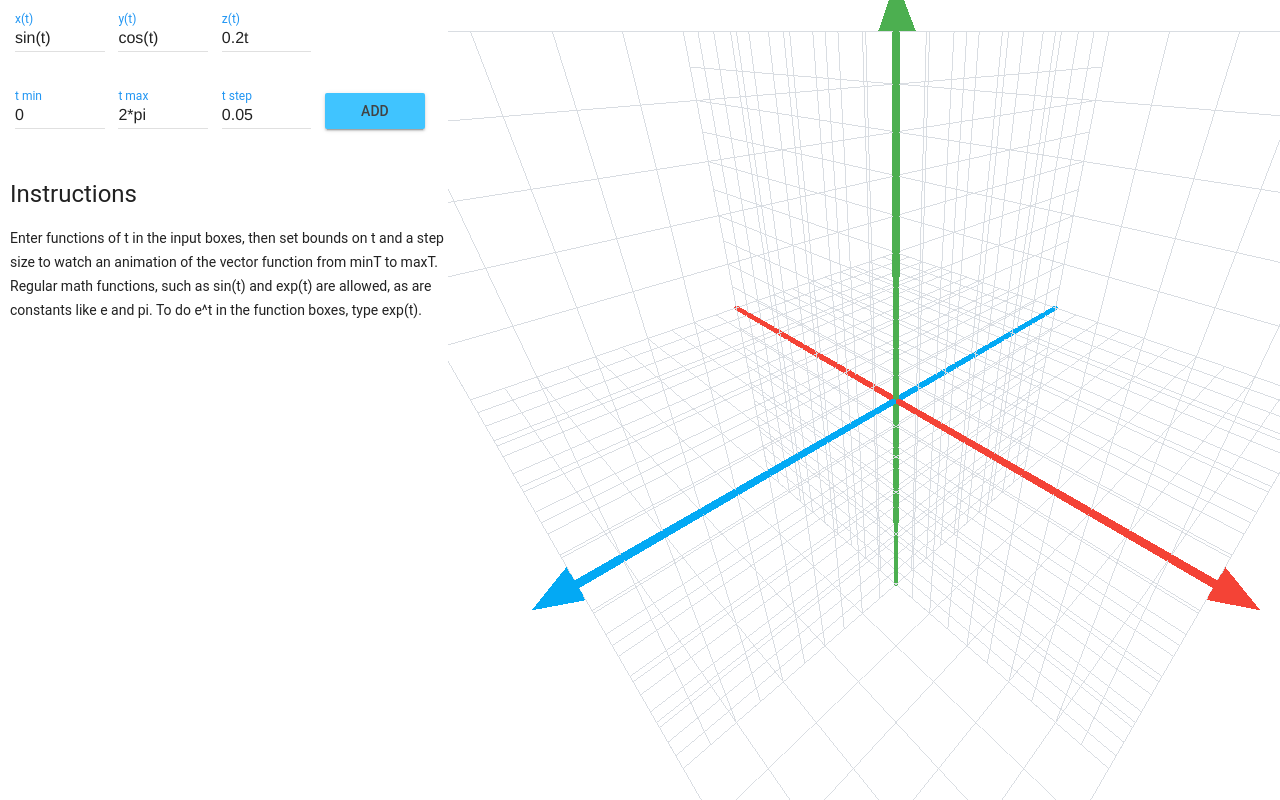
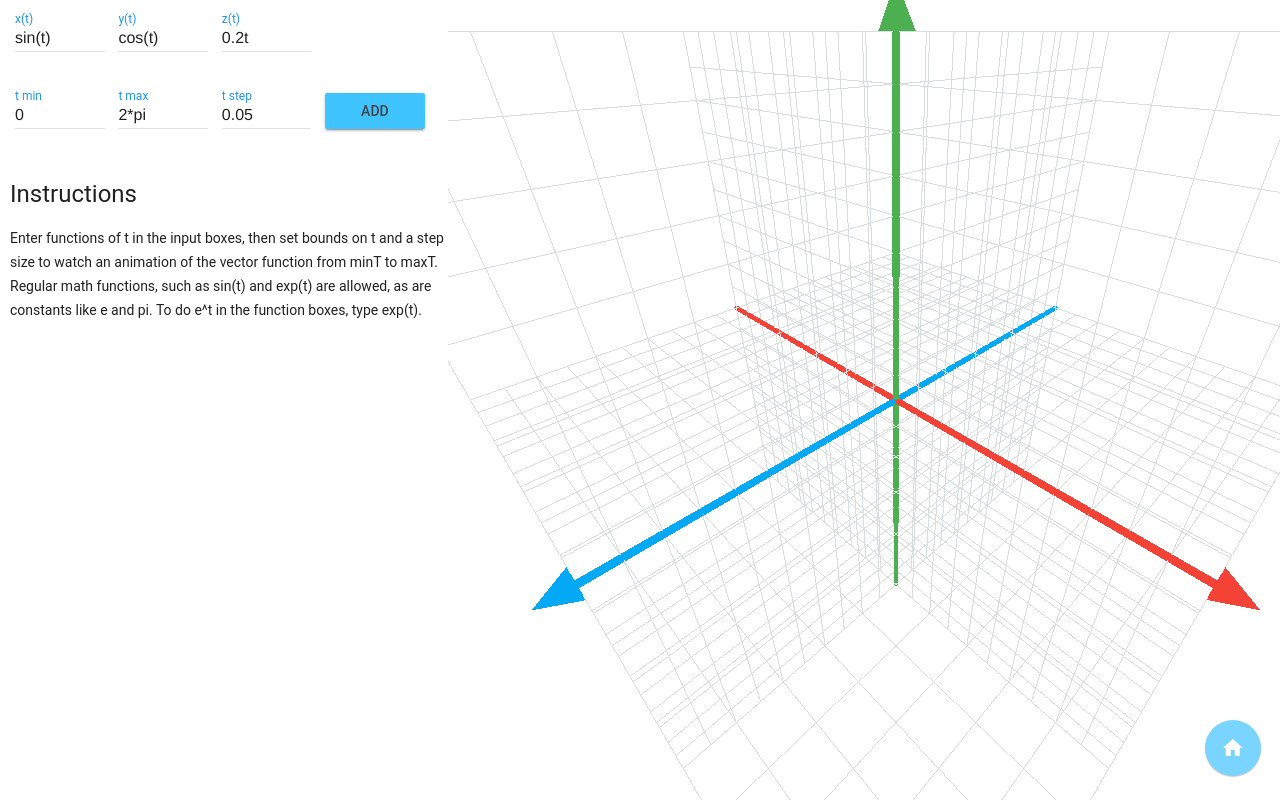
Before and after one commit to ColumbusDong/ColumbusDong.github.io, a website: page web/VectorFunction.html in a window 1280 px wide. Drawn offline with Linux system fonts and the light colour scheme; animation ran at ten frames a second.

Commit message:
Added Home Button

```diff
--- a/web/VectorFunction.html
+++ b/web/VectorFunction.html
@@ -75,6 +75,13 @@
     </p>
 
 </div>
+
+<!-- Home Button -->
+<a href="index.html">
+    <button class="mdl-button mdl-js-button mdl-button--fab mdl-js-ripple-effect mdl-button--colored home">
+        <i class="material-icons mdl-color-text--white">home</i>
+    </button>
+</a>
 <div  class="grid" id="gridId">
     <!-- Grid -->
 </div >
--- a/web/css/index.css
+++ b/web/css/index.css
@@ -12,7 +12,6 @@ body {
     display: block;
     width: 65%;
     height: 100%;
-    z-index: 1;
 }
 
 #guiId{
@@ -199,3 +198,11 @@ body {
     float: right;
     top: 80%;
 }
+
+.home{
+    right: 1.5%;
+    bottom:3%;
+    z-index: 1;
+    position: fixed;
+    opacity: 0.7;
+}
```
Also changed, not shown: web/Vector.html (+1 -0 lines), web/index.html (+2 -2 lines).
